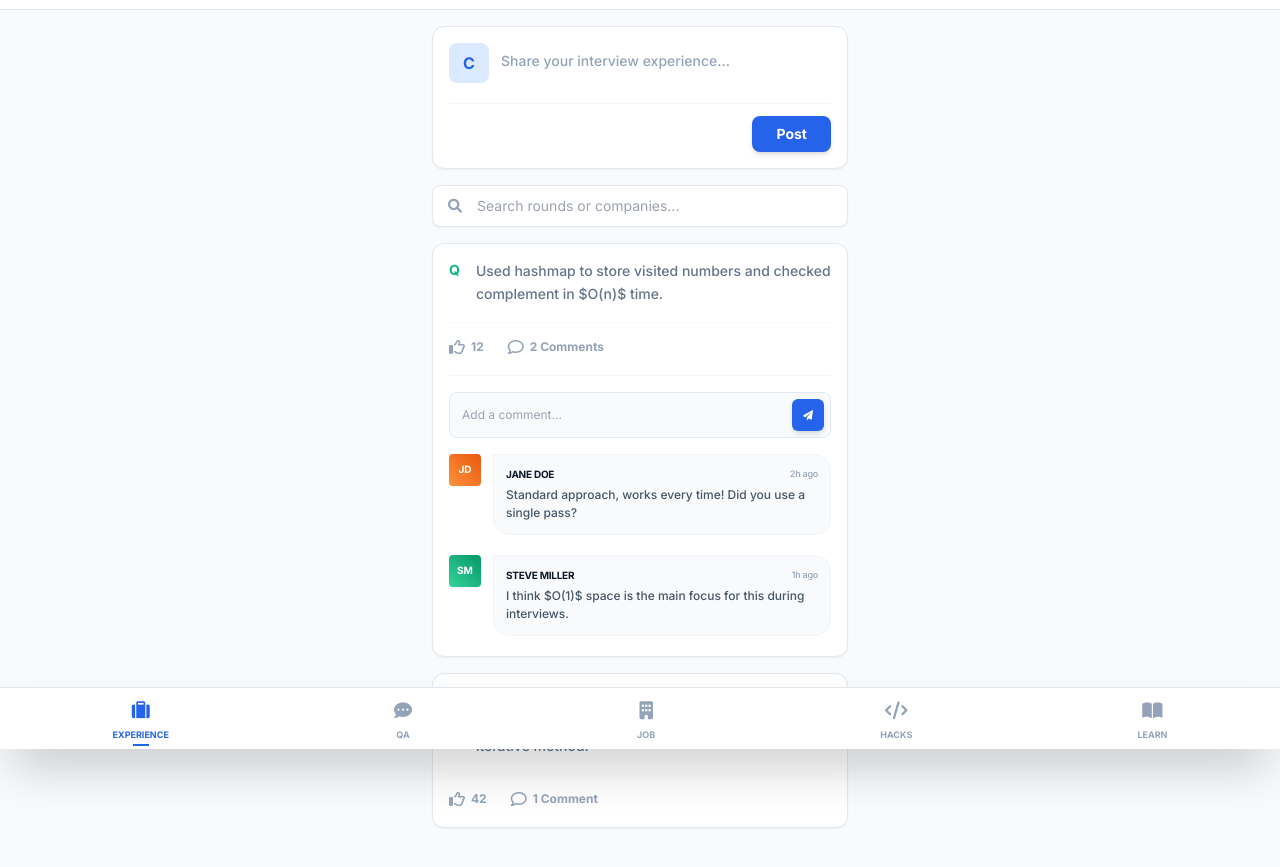
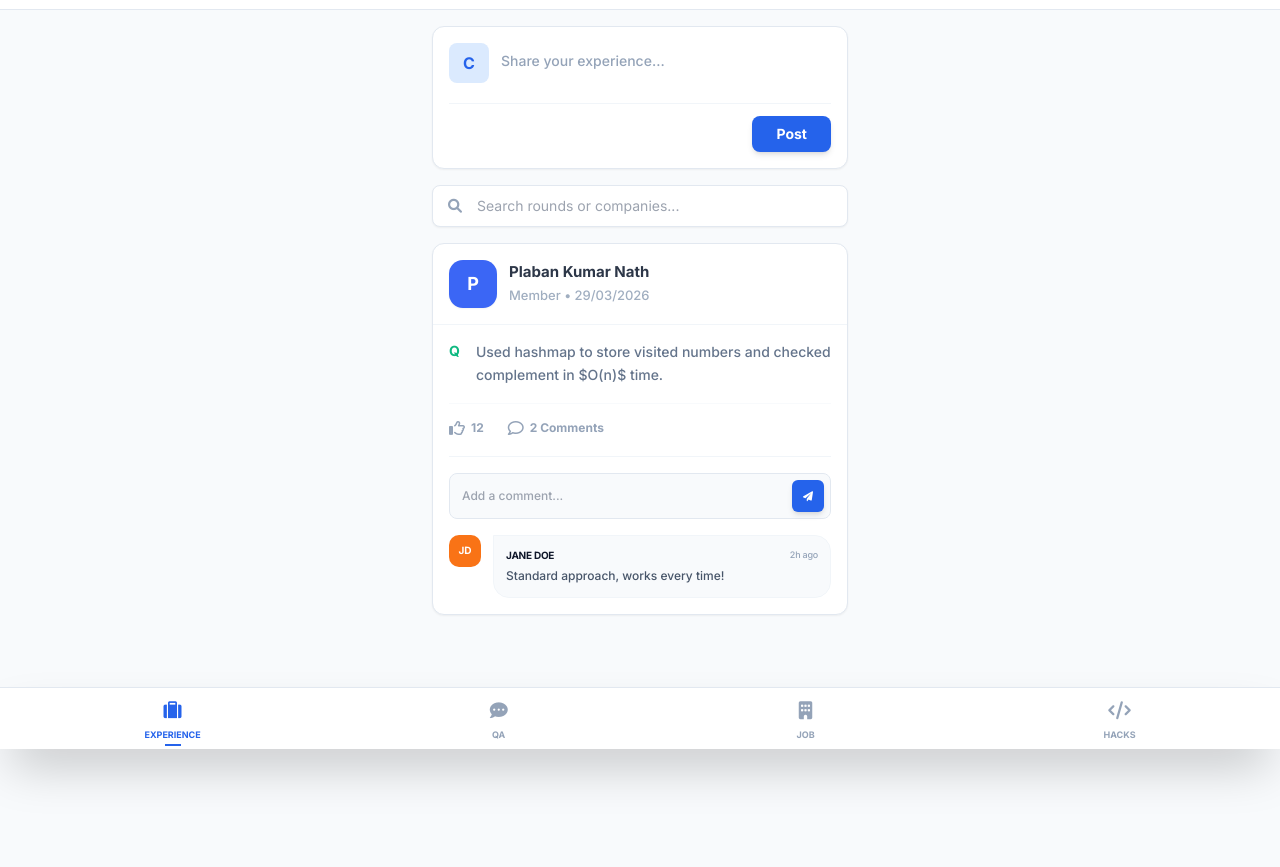
Before and after one commit to edusatyaki/QA, a plain HTML site: page index.html in a window 1280 px wide. Both pictures are taken after a click on the button "2 Comments". Shown: the part 51-918 px from the top of the page. After the commit the page ends 800 px from the top, so only its background shows below. Drawn offline with nearby package versions, Linux system fonts and the light colour scheme.

Commit message:
Update index.html

```diff
--- a/index.html
+++ b/index.html
@@ -36,7 +36,7 @@
         <section class="bg-white rounded-xl shadow-sm border border-slate-200 p-4">
             <div class="flex gap-3">
                 <div class="w-10 h-10 rounded-lg bg-blue-100 text-blue-600 shrink-0 flex items-center justify-center font-bold">C</div>
-                <textarea class="grow text-slate-700 outline-none resize-none pt-2 placeholder-slate-400 text-sm font-medium" placeholder="Share your interview experience..." rows="2"></textarea>
+                <textarea class="grow text-slate-700 outline-none resize-none pt-2 placeholder-slate-400 text-sm font-medium" placeholder="Share your experience..." rows="2"></textarea>
             </div>
             <footer class="flex justify-end mt-3 border-t border-slate-100 pt-3">
                 <button class="bg-blue-600 text-white px-6 py-2 rounded-lg text-sm font-bold active:scale-95 transition-all shadow-md">Post</button>
@@ -48,12 +48,22 @@
             <input type="text" placeholder="Search rounds or companies..." class="w-full bg-white border border-slate-200 rounded-lg py-2.5 pl-11 pr-4 text-sm outline-none focus:border-blue-500 shadow-sm transition-all">
         </section>
 
+        <section class="space-y-4">
 
 
-        <section class="space-y-4">
+            <article class="bg-white rounded-xl shadow-sm border border-slate-200 overflow-hidden">
+                <header class="px-4 py-4 border-b border-slate-100">
+                    <div class="flex items-center gap-3">
+                        <div class="w-12 h-12 rounded-[14px] bg-[#3b66f5] text-white flex items-center justify-center text-lg font-bold shadow-sm">P</div>
+                        <div class="flex flex-col">
+                            <h3 class="font-bold text-[#2d3748] text-[15px] leading-tight">Plaban Kumar Nath</h3>
+                            <p class="text-[13px] text-[#a0aec0] font-medium mt-1">Member • 29/03/2026</p>
+                        </div>
+                        <div class="ml-auto">
 
-            <article class="bg-white rounded-xl shadow-sm border border-slate-200 overflow-hidden">
-
+                        </div>
+                    </div>
+                </header>
 
                 <div class="p-4 space-y-4">
 
@@ -66,77 +76,19 @@
 
                     <section id="commentArea1" class="hidden-comments fade-in space-y-4 pt-4 border-t border-slate-100 mt-2">
                         <div class="flex items-center gap-2 bg-slate-50 border border-slate-200 rounded-lg p-1.5 pl-3 focus-within:bg-white transition-all">
-                            <input type="text" placeholder="Add a comment..." class="grow bg-transparent outline-none text-xs text-slate-600 py-1">
+                            <input type="text" placeholder="Add a comment..." class="grow bg-transparent outline-none text-xs text-slate-600 font-medium py-1">
                             <button class="bg-blue-600 text-white w-8 h-8 rounded-md flex items-center justify-center shadow-md active:scale-90 transition-transform"><i class="fa-solid fa-paper-plane text-[10px]"></i></button>
                         </div>
 
-                        <div class="space-y-4">
                         <div class="flex gap-3 items-start group">
-                                <div class="w-8 h-8 shrink-0 rounded bg-gradient-to-tr from-orange-400 to-orange-600 text-white flex items-center justify-center font-bold text-[10px] shadow-sm">JD</div>
+                            <div class="w-8 h-8 shrink-0 rounded-[10px] bg-orange-500 text-white flex items-center justify-center font-bold text-[10px]">JD</div>
                             <div class="grow space-y-1">
                                 <div class="bg-slate-50 border border-slate-100 rounded-2xl rounded-tl-none p-3 group-hover:bg-slate-100/50 transition-colors">
                                     <div class="flex justify-between items-center mb-1">
                                         <h5 class="font-bold text-[10px] text-slate-900 tracking-tight">JANE DOE</h5>
                                         <span class="text-[9px] text-slate-400 font-medium tracking-tight">2h ago</span>
                                     </div>
-                                        <p class="text-xs text-slate-600 leading-normal font-medium">Standard approach, works every time! Did you use a single pass?</p>
-                                    </div>
-                                    <div class="flex gap-4 ml-1 text-[9px] font-bold text-slate-400 uppercase tracking-tighter">
-
-
-                                    </div>
-                                </div>
-                            </div>
-                            <div class="flex gap-3 items-start group">
-                                <div class="w-8 h-8 shrink-0 rounded bg-gradient-to-tr from-emerald-400 to-emerald-600 text-white flex items-center justify-center font-bold text-[10px] shadow-sm">SM</div>
-                                <div class="grow space-y-1">
-                                    <div class="bg-slate-50 border border-slate-100 rounded-2xl rounded-tl-none p-3 group-hover:bg-slate-100/50 transition-colors">
-                                        <div class="flex justify-between items-center mb-1">
-                                            <h5 class="font-bold text-[10px] text-slate-900 tracking-tight">STEVE MILLER</h5>
-                                            <span class="text-[9px] text-slate-400 font-medium tracking-tight">1h ago</span>
-                                        </div>
-                                        <p class="text-xs text-slate-600 leading-normal font-medium">I think $O(1)$ space is the main focus for this during interviews.</p>
-                                    </div>
-                                    <div class="flex gap-4 ml-1 text-[9px] font-bold text-slate-400 uppercase tracking-tighter">
-
-
-                                    </div>
-                                </div>
-                            </div>
-                        </div>
-                    </section>
-                </div>
-            </article>
-
-            <article class="bg-white rounded-xl shadow-sm border border-slate-200 overflow-hidden">
-
-
-                <div class="p-4 space-y-4">
-
-                    <div class="flex gap-4"><span class="text-emerald-500 font-black text-sm">Q</span><p class="text-sm text-slate-500 leading-relaxed font-medium">Discussed iterative vs recursive approaches. Optimized for space by using a three-pointer iterative method.</p></div>
-
-                    <footer class="flex items-center gap-6 pt-3 border-t border-slate-50 text-slate-400 text-xs font-bold">
-                        <button class="flex items-center gap-1.5 hover:text-blue-600 transition-colors"><i class="fa-regular fa-thumbs-up text-base"></i> 42</button>
-                        <button onclick="toggleComments('commentArea2')" class="flex items-center gap-1.5 hover:text-blue-600 transition-colors"><i class="fa-regular fa-comment text-base"></i> 1 Comment</button>
-                    </footer>
-
-                    <section id="commentArea2" class="hidden-comments fade-in space-y-4 pt-4 border-t border-slate-100 mt-2">
-                        <div class="flex items-center gap-2 bg-slate-50 border border-slate-200 rounded-lg p-1.5 pl-3 focus-within:bg-white transition-all">
-                            <input type="text" placeholder="Add a comment..." class="grow bg-transparent outline-none text-xs text-slate-600 py-1">
-                            <button class="bg-blue-600 text-white w-8 h-8 rounded-md flex items-center justify-center shadow-md active:scale-90 transition-transform"><i class="fa-solid fa-paper-plane text-[10px]"></i></button>
-                        </div>
-                        <div class="flex gap-3 items-start group">
-                            <div class="w-8 h-8 shrink-0 rounded bg-gradient-to-tr from-purple-400 to-purple-600 text-white flex items-center justify-center font-bold text-[10px] shadow-sm">RK</div>
-                            <div class="grow space-y-1">
-                                <div class="bg-slate-50 border border-slate-100 rounded-2xl rounded-tl-none p-3 transition-colors group-hover:bg-slate-100/50">
-                                    <div class="flex justify-between items-center mb-1">
-                                        <h5 class="font-bold text-[10px] text-slate-900 tracking-tight">RAHUL K</h5>
-                                        <span class="text-[9px] text-slate-400 font-medium tracking-tight">30m ago</span>
-                                    </div>
-                                    <p class="text-xs text-slate-600 leading-normal font-medium">Did they ask you to do it in-place or return a new list?</p>
-                                </div>
-                                <div class="flex gap-4 ml-1 text-[9px] font-bold text-slate-400 uppercase tracking-tighter">
-
+                                    <p class="text-xs text-slate-600 leading-normal font-medium">Standard approach, works every time!</p>
                                 </div>
                             </div>
                         </div>
@@ -151,18 +103,13 @@
         <button class="flex flex-col items-center px-3 text-slate-400"><i class="fa-solid fa-comment-dots text-lg"></i><span class="text-[9px] mt-1 font-bold uppercase">QA</span></button>
         <button class="flex flex-col items-center px-3 text-slate-400"><i class="fa-solid fa-building text-lg"></i><span class="text-[9px] mt-1 font-bold uppercase">Job</span></button>
         <button class="flex flex-col items-center px-3 text-slate-400"><i class="fa-solid fa-code text-lg"></i><span class="text-[9px] mt-1 font-bold uppercase">Hacks</span></button>
-        <button class="flex flex-col items-center px-3 text-slate-400"><i class="fa-solid fa-book-open text-lg"></i><span class="text-[9px] mt-1 font-bold uppercase">Learn</span></button>
     </nav>
 
     <script>
         function toggleComments(id) {
             const el = document.getElementById(id);
             if (!el) return;
-            if (el.style.display === "block") {
-                el.style.display = "none";
-            } else {
-                el.style.display = "block";
-            }
+            el.style.display = (el.style.display === "block") ? "none" : "block";
         }
     </script>
 </body>
```
Lines whose indentation alone changed are shown as unchanged.
